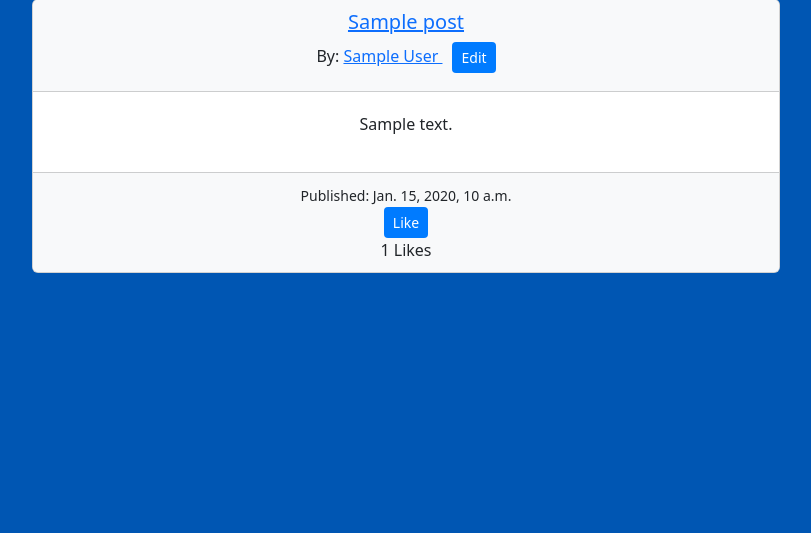
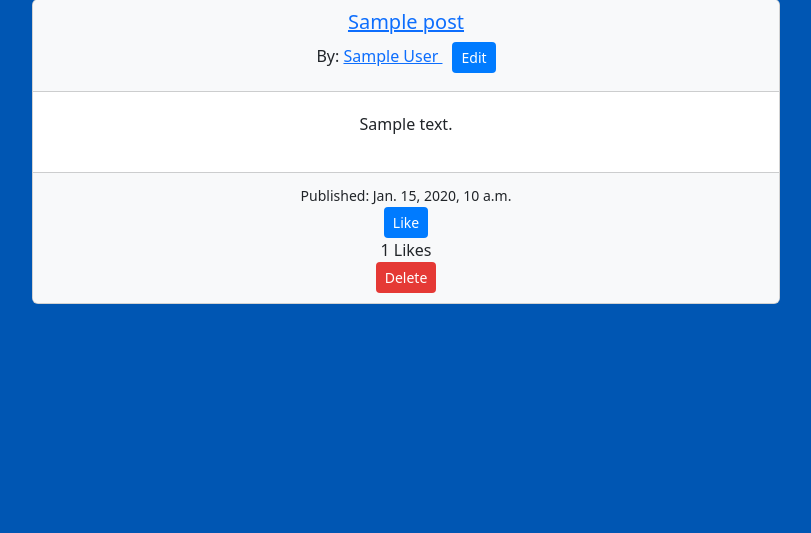
Before and after one commit to momo3404/MySocial, a Django app: page /mysocial/authors/00000000-0000-0000-0000-000000000001/posts/ in a window 1280 px wide. Shown: the part 129-662 px from the top of the page, without its empty margins (234-1045 px from the left). Run offline with Django 4.2, Linux system fonts and the light colour scheme; tables that the repository leaves empty hold one stand-in row (values such as "Sample post").

Commit message:
delete post functionality

```diff
--- a/mysocial/templates/base/mysocial/post_detail.html
+++ b/mysocial/templates/base/mysocial/post_detail.html
@@ -91,6 +91,12 @@
                             <button type="submit" class="btn btn-sm btn-edit">Like</button>
                         </form>
                         <span class="like-count">{{ post.likesCount }} Likes</span>
+                        {% if author.authorId == post.author.authorId %}
+                        <form action="{% url 'mysocial:delete_post' post.postId %}" method="post">
+                            {% csrf_token %}
+                            <button style = "background-color: #E53935;"type="submit" class="btn btn-sm btn-edit">Delete</button>
+                        </form>
+                        {% endif %}
                     </div>
                 </div>
             </div>
--- a/mysocial/templates/base/mysocial/stream_posts.html
+++ b/mysocial/templates/base/mysocial/stream_posts.html
@@ -104,6 +104,7 @@
                         <!-- Edit Button -->
                         {% if author.authorId == post.author.authorId %}
                         <button style = "margin-left: 10px;" onclick="editPost('{{ post.id }}', '{{ post.title|escapejs }}', '{{ post.content|escapejs }}');" class="btn btn-sm btn-edit">Edit</button>
+
                         {% endif %}
                         </h6>
                     </div>
@@ -118,9 +119,17 @@
                                 <button type="submit" class="btn btn-sm btn-edit">Like</button>
                             </form>
                             <span class="like-count">{{ post.likesCount }} Likes</span>
+                            {% if author.authorId == post.author.authorId %}
+                                <form action="{% url 'mysocial:delete_post' post.postId %}" method="post">
+                                    {% csrf_token %}
+                                    <button style = "background-color: #E53935;"type="submit" class="btn btn-sm btn-edit">Delete</button>
+                                </form>
+                                {% endif %}
                         </div>
                     </div>
                 </div>
+
+
                 {% endfor %}
             </div>
             <!-- Floating Action Button for New Post -->
@@ -152,6 +161,14 @@
             document.getElementById("content").value = content;
             toggleForm();
         }
+
+        // not currently being used
+        function deletePost(postId, authorId) {
+            const postElement = document.getElementById(`post-${postId}`);
+            postElement.remove();
+        }
+
+
     </script>
 </body>
 </html>
--- a/mysocial/urls.py
+++ b/mysocial/urls.py
@@ -26,6 +26,7 @@ urlpatterns = [
 
     path('process_follow_request/<uuid:author_id>/', views.process_follow_request, name='process_follow_request'),
     path('posts/<uuid:post_id>/like/', views.like_post, name='like_post'),
+    path('posts/<uuid:post_id>/delete/', views.delete_post, name='delete_post'),
 
     path('github-activity/', views.fetch_github_activity, name='github-activity'),
 ]
--- a/mysocial/views.py
+++ b/mysocial/views.py
@@ -108,7 +108,6 @@ def inbox(request, authorId):
 @login_required
 @csrf_exempt
 def process_follow_request(request, author_id):
-    print("Called")
     if request.method == 'POST':
         action = request.POST.get('action')
         request_id = request.POST.get('request_id')
@@ -387,6 +386,22 @@ def like_post(request, post_id):
     else:
         return HttpResponseRedirect('/')
 
+@login_required
+@require_POST
+def delete_post(request, post_id):
+    post = get_object_or_404(Post, postId=post_id)
+
+    # Check if the requesting user is the author of the post
+    if request.user.author == post.author:
+
+        # Delete the post
+        post.delete()
+
+
+        return HttpResponse('Post deleted', status=204)
+    else:
+        return HttpResponse('Forbidden', status=403)
+
 
 def fetch_github_activity(request):
     github_token = config('GITHUB_TOKEN')
```
